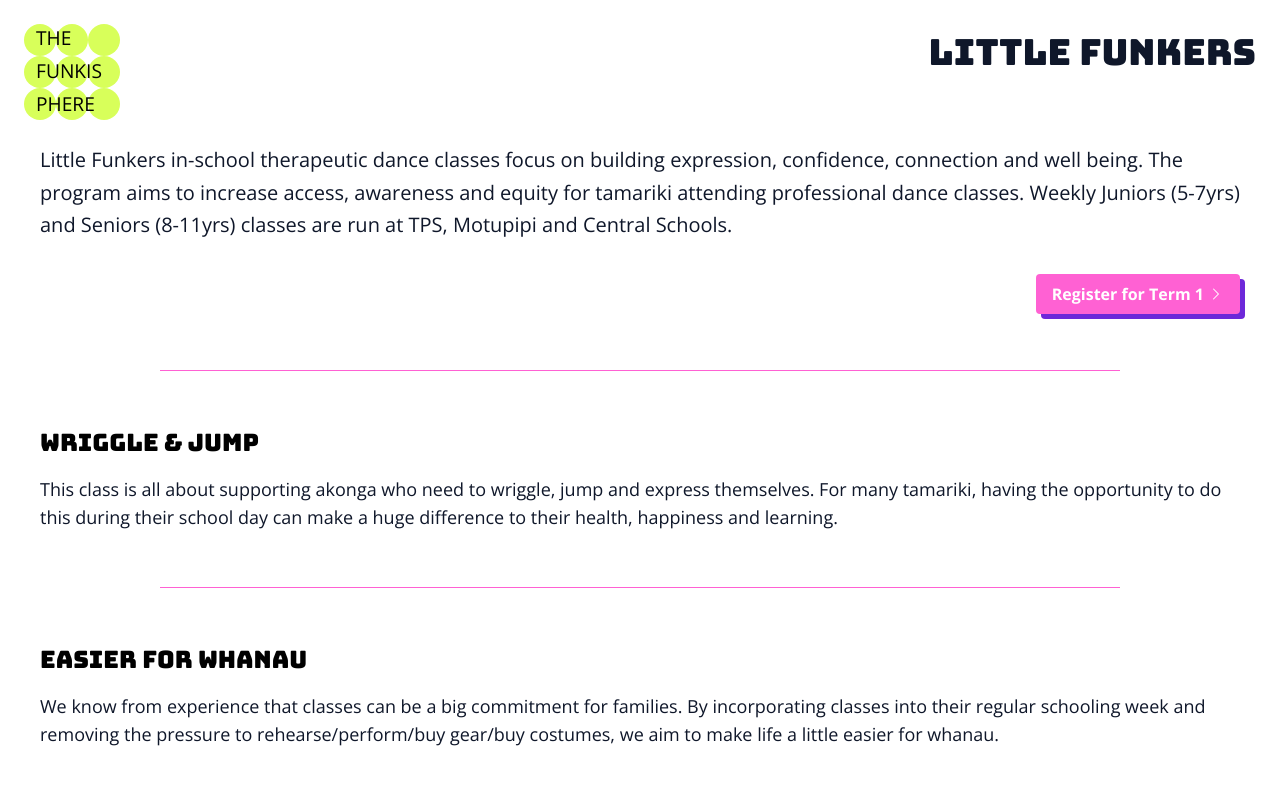
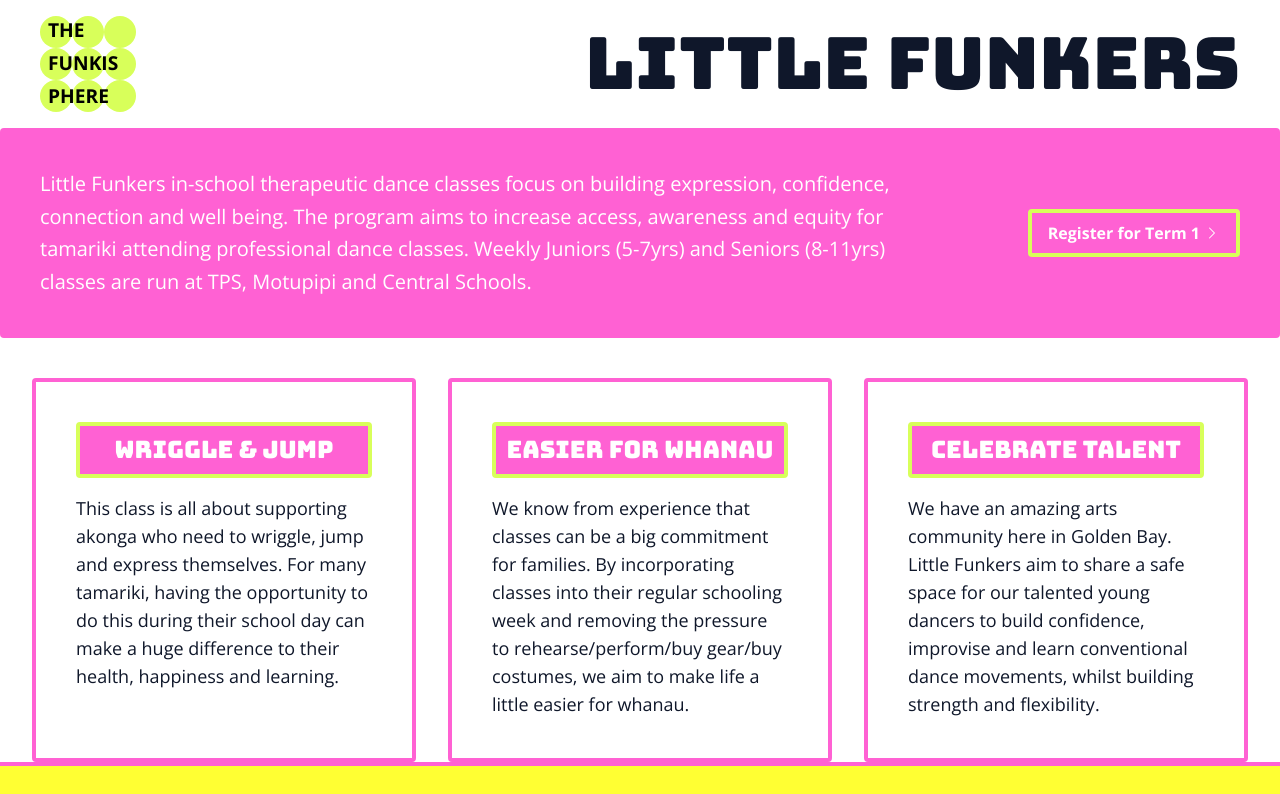
Before and after one commit to luke-concannon/funkisphere, a Next.js app: page /dance/little-funkers in a window 1280 px wide. Shown: the top 794 px of the page. Built offline with nearby package versions, Linux system fonts and the light colour scheme; a web font is replaced by a local one.

Commit message:
BOOM: lets get this thing live

```diff
--- a/app/_components/ParallaxBackground.tsx
+++ b/app/_components/ParallaxBackground.tsx
@@ -23,7 +23,7 @@
             transform: 'scale(1.3)',
             backgroundSize: 'auto',
           }}
-          className='absolute right-0 lg:right-auto lg:-bottom-1/4 top-1/3 lg:top-auto '
+          className='absolute right-0 lg:right-auto lg:-bottom-1/4 top-1/3 lg:top-auto'
         >
           <Image
             priority
--- a/app/dance/little-funkers/page.tsx
+++ b/app/dance/little-funkers/page.tsx
@@ -4,94 +4,103 @@
 
 export default async function HomePage() {
   return (
-    <div className='w-full flex  flex-col relative'>
-      <nav className='w-full h-32 mb-4'>
-        <Link className='flex w-full' href='/'>
-          <div className='w-24 absolute left-6 top-6'>
+    <div className='w-full bg-white flex flex-col relative justify-between items-center h-full'>
+      <div className='max-w-7xl relative'>
+        <nav className='w-full h-32 flex flex-row justify-between items-center px-10'>
+          <Link className='flex relative' href='/'>
+            <div className='w-24'>
               <Logo />
             </div>
-          <div className='flex text-[1.2rem] pl-2 space-y-1 flex-col absolute left-7 top-[24px] '>
-            <h1 className='font-openSans'>THE</h1>
-            <h1 className='font-openSans'>FUNKIS</h1>
-            <h1 className='font-openSans'>PHERE</h1>
+            <div className='flex text-[1.2rem] space-y-1 flex-col absolute left-2 top-0 '>
+              <h1 className='font-openSans font-bold'>THE</h1>
+              <h1 className='font-openSans font-bold'>FUNKIS</h1>
+              <h1 className='font-openSans font-bold'>PHERE</h1>
             </div>
           </Link>
 
-        <div className='w-1/2 text-right absolute top-8 right-6 text-4xl font-bungee text-slate-900'>
-          <h2>Little Funkers</h2>
+          <div className=' text-right text-4xl font-bungee text-slate-900'>
+            <h2 className='lg:text-7xl lg:whitespace-nowrap'>Little Funkers</h2>
           </div>
         </nav>
         <div className='flex flex-col relative'>
-        <div className='px-10 pb-14 flex flex-col items-end'>
-          <p className='mb-8 text-slate-900 text-xl leading-relaxed'>
-            Little Funkers in-school therapeutic dance classes focus on building
-            expression, confidence, connection and well being. The program aims
-            to increase access, awareness and equity for tamariki attending
-            professional dance classes. Weekly Juniors (5-7yrs) and Seniors
-            (8-11yrs) classes are run at TPS, Motupipi and Central Schools.
+          <div className='p-10 flex flex-col lg:flex-row items-center bg-funk-pink rounded'>
+            <p className='lg:pr-20 mb-6 lg:mb-0 text-white text-xl leading-relaxed'>
+              Little Funkers in-school therapeutic dance classes focus on
+              building expression, confidence, connection and well being. The
+              program aims to increase access, awareness and equity for tamariki
+              attending professional dance classes. Weekly Juniors (5-7yrs) and
+              Seniors (8-11yrs) classes are run at TPS, Motupipi and Central
+              Schools.
             </p>
             <a
               target='_blank'
               href={`https://airtable.com/app28ABXN7BKl5b0o/pagnsoyfjPF7LTMvi/form`}
-            className='px-4 shadow-[5px_5px_0px_0px_rgba(109,40,217)] text-white flex flex-row py-2 items-center space-x-1 font-bold bg-funk-pink rounded w-fit text-center font-openSans'
+              className='px-4 border-4 border-funk-lime hover:scale-95 ease-in-out duration-150 text-white flex flex-row py-2 items-center space-x-1 font-bold bg-funk-pink rounded w-fit text-center font-openSans'
             >
-            <p>Register for Term 1</p>
+              <p className='whitespace-nowrap'>Register for Term 1</p>
               <ChevronRightIcon className='h-4 w-4 fill-white' />
             </a>
           </div>
-        <div className='w-full h-px flex flex-row items-center justify-center'>
+
+          <div className='flex lg:flex-row w-full lg:justify-evenly flex-col mt-10'>
+            <div className='p-10 lg:w-[30%] relative rounded lg:border-4 lg:border-funk-pink'>
+              <h2 className='font-bungee text-white mb-4 text-2xl p-2 rounded text-center border-4 border-funk-lime bg-funk-pink'>
+                Wriggle & Jump
+              </h2>
+              <p className='text-slate-900 text-lg'>
+                This class is all about supporting akonga who need to wriggle,
+                jump and express themselves. For many tamariki, having the
+                opportunity to do this during their school day can make a huge
+                difference to their health, happiness and learning.
+              </p>
+            </div>
+
+            <div className='w-full h-px flex lg:hidden flex-row items-center justify-center'>
               <span className='w-3/4 h-full bg-funk-pink ' />
             </div>
 
-        <div className='px-10 py-14 relative'>
-          <h2 className='font-bungee mb-4 text-2xl '>Wriggle & Jump</h2>
+            <div className='p-10 lg:w-[30%] relative rounded lg:border-4 lg:border-funk-pink'>
+              <h2 className='font-bungee text-white mb-4 text-2xl p-2 rounded text-center border-4 border-funk-lime bg-funk-pink'>
+                Easier for Whanau
+              </h2>
               <p className='text-slate-900 text-lg'>
-            This class is all about supporting akonga who need to wriggle, jump
-            and express themselves. For many tamariki, having the opportunity to
-            do this during their school day can make a huge difference to their
-            health, happiness and learning.
+                We know from experience that classes can be a big commitment for
+                families. By incorporating classes into their regular schooling
+                week and removing the pressure to rehearse/perform/buy gear/buy
+                costumes, we aim to make life a little easier for whanau.
               </p>
             </div>
-        <div className='w-full h-px flex flex-row items-center justify-center'>
+
+            <div className='w-full h-px flex lg:hidden flex-row items-center justify-center'>
               <span className='w-3/4 h-full bg-funk-pink ' />
             </div>
 
-        <div className='px-10 py-14 relative'>
-          <h2 className='font-bungee mb-4 text-2xl '>Easier for Whanau</h2>
+            <div className='p-10 lg:w-[30%] relative rounded lg:border-4 lg:border-funk-pink'>
+              <h2 className='font-bungee text-white mb-4 text-2xl p-2 rounded text-center border-4 border-funk-lime bg-funk-pink'>
+                Celebrate Talent
+              </h2>
               <p className='text-slate-900 text-lg'>
-            We know from experience that classes can be a big commitment for
-            families. By incorporating classes into their regular schooling week
-            and removing the pressure to rehearse/perform/buy gear/buy costumes,
-            we aim to make life a little easier for whanau.
+                We have an amazing arts community here in Golden Bay. Little
+                Funkers aim to share a safe space for our talented young dancers
+                to build confidence, improvise and learn conventional dance
+                movements, whilst building strength and flexibility.
               </p>
             </div>
-        <div className='w-full h-px flex flex-row items-center justify-center'>
-          <span className='w-3/4 h-full bg-funk-pink ' />
+          </div>
+        </div>
       </div>
 
-        <div className='px-10 py-14 relative'>
-          <h2 className='font-bungee mb-4 text-2xl '>Celebrate our Talent</h2>
-          <p className='text-slate-900 text-lg'>
-            We have an amazing arts community here in Golden Bay. Little Funkers
-            aim to share a safe space for our talented young dancers to build
-            confidence, improvise and learn conventional dance movements, whilst
-            building strength and flexibility.
-          </p>
-        </div>
-        <Link href='/'>
-          <footer className='w-full py-6 px-10 flex flex-row space-x-2 items-center bg-funk-yellow border-t-4 border-funk-pink'>
+      <footer className='w-full py-6 px-10 flex flex-row space-x-2 items-center justify-center bg-funk-yellow border-t-4 border-funk-pink'>
+        <Link href='/' className='flex flex-row space-x-2 items-center'>
           <BoltIcon className='h-12 w-12 fill-funk-pink border-2 border-funk-yellow stroke-funk-pink shrink-0' />
           <div className='flex flex-col justify-center '>
             <h1 className='text-2xl text-funk-pink whitespace-nowrap'>
               THE FUNKISPHERE
             </h1>
-              <p className='whitespace-nowrap'>
-                The Creative Mahi of Milo Haigh
-              </p>
+            <p className='whitespace-nowrap'>The Creative Mahi of Milo Haigh</p>
           </div>
+        </Link>
       </footer>
-        </Link>
-      </div>
     </div>
   )
 }
--- a/app/dance/page.tsx
+++ b/app/dance/page.tsx
@@ -7,7 +7,9 @@
 
 export default async function DancePage() {
   return (
-    <div className={`w-full h-full flex flex-col animate-fadeInFromSmall`}>
+    <div
+      className={`w-full h-full flex flex-col animate-fadeInFromSmall max-w-7xl`}
+    >
       <Link
         href={`/`}
         className='w-full group h-12 flex flex-row items-center justify-end px-4 pt-6'
@@ -20,8 +22,10 @@
           className={`group text-slate-900 relative text-4xl w-full h-1/4 flex flex-row items-center justify-between shrink-0 grow-0 opacity-20 space-x-1`}
         >
           <li className='h-full w-full justify-center flex flex-col'>
-            <h2 className='whitespace-nowrap text-2xl'>BIG SHAPES</h2>
-            <p className='text-base openSans'>
+            <h2 className='whitespace-nowrap text-2xl lg:text-5xl'>
+              BIG SHAPES
+            </h2>
+            <p className='text-lg lg:text-2xl openSans'>
               After school contemporary dance classes for teens 12 - 18 yrs
             </p>
           </li>
@@ -35,8 +39,8 @@
           className={`group text-slate-900 relative text-4xl w-full h-1/4 flex flex-row items-center justify-between shrink-0 grow-0 opacity-20 space-x-1`}
         >
           <li className='h-full w-full justify-center flex flex-col'>
-            <h2 className='whitespace-nowrap text-2xl'>DOVES</h2>
-            <p className='text-base openSans'>
+            <h2 className='whitespace-nowrap text-2xl lg:text-5xl'>DOVES</h2>
+            <p className='text-lg lg:text-2xl openSans'>
               After school contemporary dance classes for kids 8 - 12 yrs
             </p>
           </li>
@@ -50,8 +54,10 @@
           className={`group text-slate-900 relative text-4xl w-full h-1/4 flex flex-row items-center justify-between shrink-0 grow-0 space-x-1`}
         >
           <li className='h-full justify-center flex flex-col'>
-            <h2 className='whitespace-nowrap text-2xl'>LITTLE FUNKERS</h2>
-            <p className='text-base openSans'>
+            <h2 className='whitespace-nowrap text-2xl lg:text-5xl'>
+              LITTLE FUNKERS
+            </h2>
+            <p className='text-lg lg:text-2xl openSans'>
               In-school therapeutic dance classes for kids 7 - 11 yrs
             </p>
           </li>
@@ -65,8 +71,10 @@
           className={`group text-slate-900 relative text-4xl w-full h-1/4 flex flex-row items-center justify-between shrink-0 grow-0 opacity-20 space-x-1`}
         >
           <li className='h-full w-full justify-center flex flex-col'>
-            <h2 className='text-2xl whitespace-nowrap'>MOTHER FUNKERS</h2>
-            <p className='text-base openSans'>
+            <h2 className='text-2xl lg:text-5xl whitespace-nowrap'>
+              MOTHER FUNKERS
+            </h2>
+            <p className='text-lg lg:text-2xl openSans'>
               Wild dance classes for grown ups.
             </p>
           </li>
--- a/app/dance/registration/page.tsx
+++ /dev/null
@@ -1,118 +0,0 @@
-import { XMarkIcon } from '@heroicons/react/20/solid'
-import Link from 'next/link'
-
-export default async function DanceRegistrationPage() {
-  return (
-    <div className='w-full h-full flex flex-col animate-fadeInFromSmall px-6'>
-      <Link
-        href={`/`}
-        className='w-full group h-12 flex flex-row items-center justify-end pt-6 mb-4'
-      >
-        <XMarkIcon className='fill-slate-500 shrink-0 h-8 w-8 group-hover:scale-110 ease-in-out duration-150' />
-      </Link>
-
-      <header className='mb-4'>
-        <p className='text-2xl text-center font-bungee px-2'>THE FUNKISPHERE</p>
-        <p className='text-base text-center font-openSans mb-2 px-2'>
-          Dance Class Registration
-        </p>
-      </header>
-
-      <form className='w-full h-full flex flex-col space-y-2'>
-        <select
-          name='class'
-          id='class'
-          required
-          className='w-full h-12  border border-funk-pink rounded-md px-2'
-        >
-          <option value=''>Select a class</option>
-          <option value='little-funkers'>Little Funkers</option>
-          <option value='doves'>Doves</option>
-          <option value='big-shapes'>Big Shapes</option>
-          <option value='mother-funkers'>Mother Funkers</option>
-        </select>
-
-        <label
-          htmlFor='name'
-          className='text-slate-900 text-base flex flex-col space-y-1'
-        >
-          <span>Dancer&apos;s Name</span>
-          <input
-            type='text'
-            name='name'
-            id='name'
-            required
-            placeholder='Enter Name'
-            className='w-full h-12 border  border-funk-pink rounded-md px-2'
-          />
-        </label>
-
-        <label
-          htmlFor='name'
-          className='text-slate-900 text-base flex flex-col space-y-1'
-        >
-          <span>Parent&apos;s Name</span>
-          <input
-            type='text'
-            name='name'
-            id='name'
-            placeholder='Enter Name'
-            className='w-full h-12 border  border-funk-pink rounded-md px-2'
-          />
-        </label>
-
-        {/*
-        <label
-          htmlFor='email'
-          className='text-slate-900 text-2xl flex flex-row items-center space-x-2'
-        >
-          <span>Email</span>
-          <input
-            type='email'
-            name='email'
-            id='email'
-            required
-            className='w-1/2 h-12 border-2 border-slate-900 rounded-md px-2'
-          />
-        </label>
-        <label
-          htmlFor='phone'
-          className='text-slate-900 text-2xl flex flex-row items-center space-x-2'
-        >
-          <span>Phone</span>
-          <input
-            type='tel'
-            name='phone'
-            id='phone'
-            required
-            className='w-1/2 h-12 border-2 border-slate-900 rounded-md px-2'
-          />
-        </label>
-        <label
-          htmlFor='class'
-          className='text-slate-900 text-2xl flex flex-row items-center space-x-2'
-        >
-          <span>Class</span>
-          <select
-            name='class'
-            id='class'
-            required
-            className='w-1/2 h-12 border-2 border-slate-900 rounded-md px-2'
-          >
-            <option value=''>Select a class</option>
-            <option value='little-funkers'>Little Funkers</option>
-            <option value='doves'>Doves</option>
-            <option value='big-shapes'>Big Shapes</option>
-            <option value='mother-funkers'>Mother Funkers</option>
-          </select>
-        </label>
-        <button
-          type='submit'
-          className='w-1/2 h-12 bg-funk-yellow text-slate-900 text-2xl font-bold rounded-md'
-        >
-          Register
-        </button> */}
-      </form>
-    </div>
-  )
-}
```
Also changed, not shown: app/page.tsx (+178 -66 lines). Lines whose indentation alone changed are shown as unchanged.
